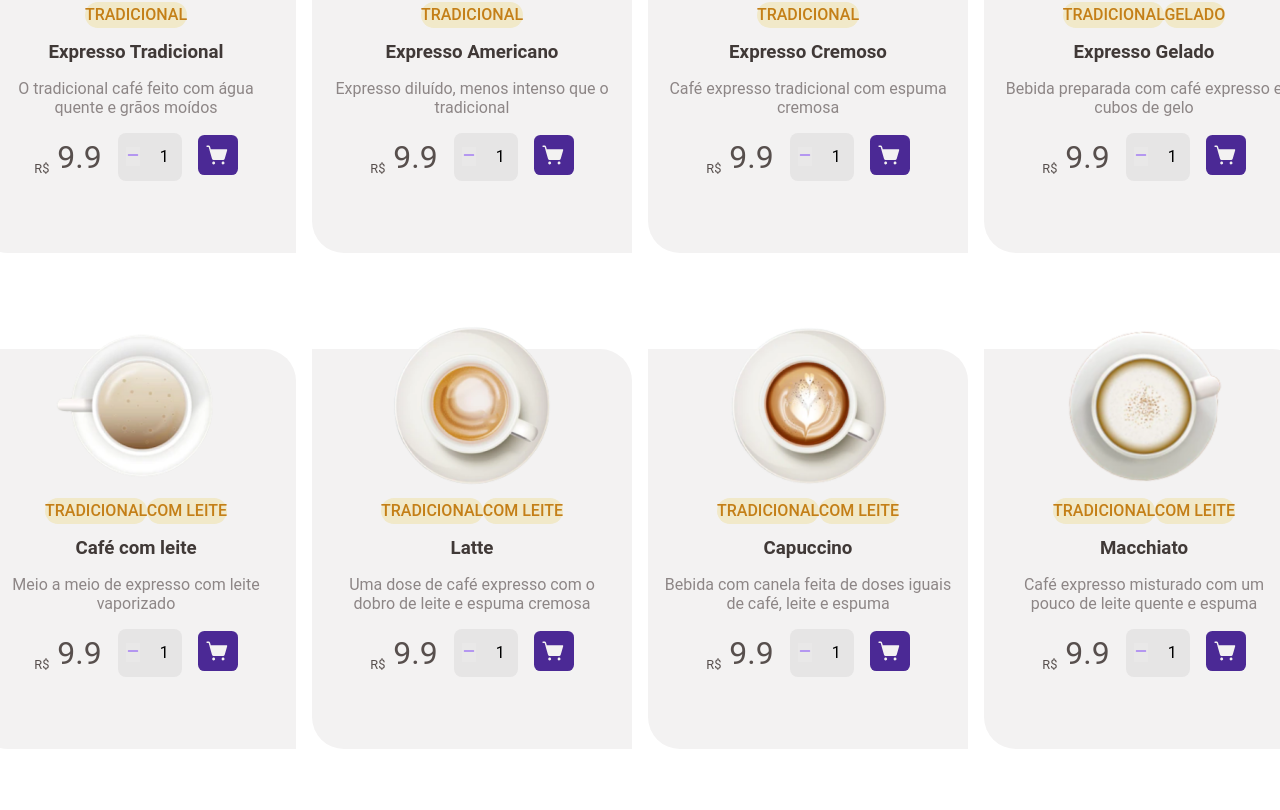
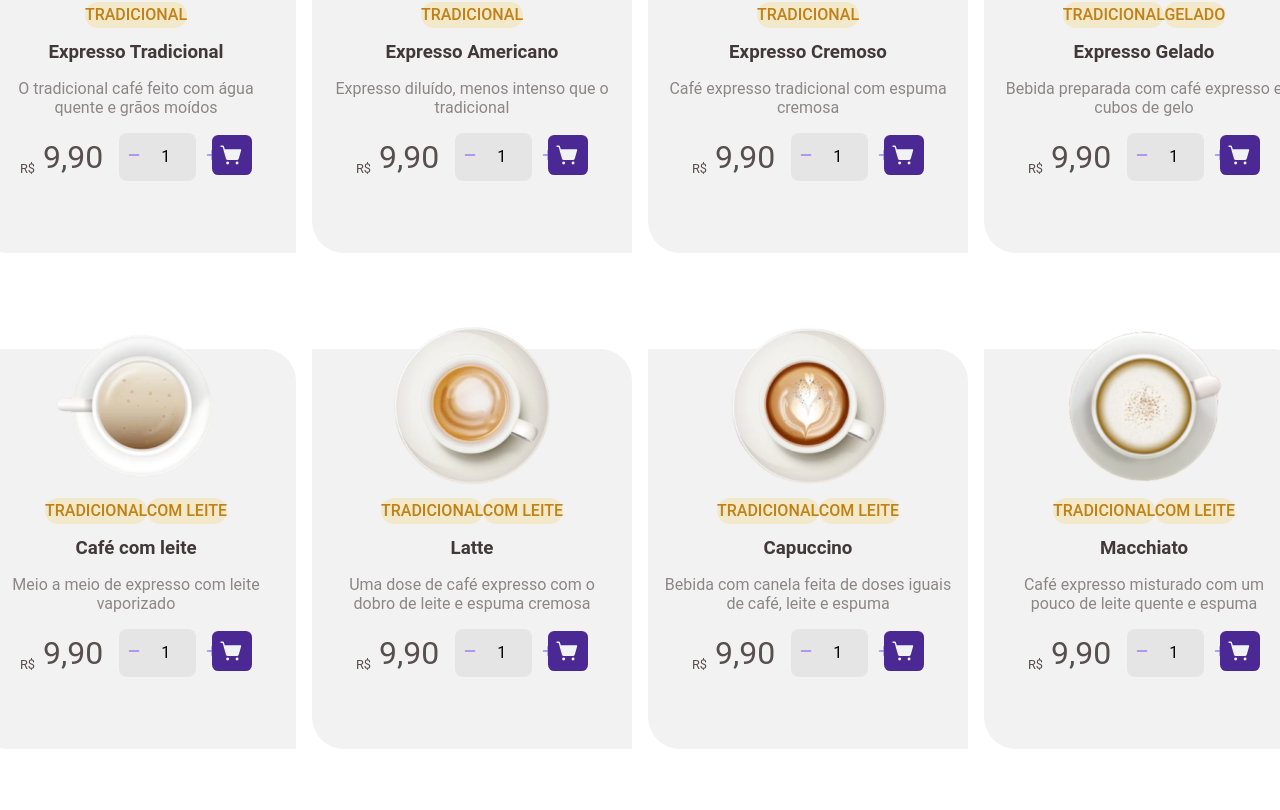
Before and after one commit to FeBotero/CoffeeDelivery, a React (Vite) app: page / in a window 1280 px wide. Shown: the part 1010-1820 px from the top of the page. Built offline with nearby package versions, Linux system fonts and the light colour scheme.

Commit message:
create UtilFunction formatCash

```diff
--- a/src/componets/InputNumber/index.tsx
+++ b/src/componets/InputNumber/index.tsx
@@ -4,22 +4,23 @@
 import { Minus, Plus } from "@phosphor-icons/react";
 
 interface QTDProps{
+  size?: "medium" | "small";
   onIncrase:()=>void;
   onDecrase:()=>void;
   quantity:number;
 }
 
-export function InputNumber({onIncrase,onDecrase,quantity}:QTDProps)  {
+export function InputNumber({size = 'medium',onIncrase,onDecrase,quantity}:QTDProps)  {
 
   return (
-    <InputContainer>
+    <InputContainer size={size}>
       <button className="sets" disabled={quantity<=1} onClick={onDecrase}>
           <Minus size={14} />
       </button>
-      <div>
+
         <input type="number" value={quantity}  />
-      </div>
-      <button className="sets" disabled={quantity>=20}  onClick={onIncrase}>
+
+      <button disabled={quantity>=20}  onClick={onIncrase}>
         <Plus size={14}  />
       </button>
 
--- a/src/componets/InputNumber/style.ts
+++ b/src/componets/InputNumber/style.ts
@@ -1,15 +1,17 @@
-import styled from "styled-components"
+import styled, { css } from "styled-components"
 
-export const InputContainer = styled.div`
+interface QuantityInputProps {
+  size?: "medium" | "small";
+}
+
+export const InputContainer = styled.div<QuantityInputProps>`
   display: flex;
-
   background: ${props=>props.theme["base-button"]};
-
   border-radius: 8px;
   height: 3rem;
   align-items: center;
   justify-content: space-between;
-  width: 5vw;
+  width: 6vw;
   font-weight: bold;
   font-size: large;
   padding: 0.5rem;
@@ -20,9 +22,7 @@
     height: 100%;
 
   }
-  img{
-    height: 1rem;
-  }
+
 
   input[type=number]{
     appearance: textfield;
@@ -31,11 +31,24 @@
     border: 0;
     text-align: center;
     width: 1.5rem;
+    &:focus {
+            outline: none;
+    }
+
+    ${({ size }) => size === 'medium' && css`
+    padding: 0.5rem;
+    `}
+
+    ${({ size }) => size === 'small' && css`
+    padding: 0.3rem 0.5rem;
+    `}
   }
-  .sets{
+  button{
+    width: 1rem;
     border: 0;
     color: ${props=>props.theme["purple"]};
     cursor: pointer;
+    background: transparent;
 
   }
 
--- a/src/pages/Home/components/Card/CardCoffee.tsx
+++ b/src/pages/Home/components/Card/CardCoffee.tsx
@@ -2,6 +2,7 @@
 import BuyButton from "../../../../assets/BuyButton.svg"
 import { InputNumber } from "../../../../componets/InputNumber"
 import { BuyContainer, CardContainer } from "./style"
+import { formatCash } from "../../../../utils/formatCash";
 
 export interface ICardCoofee {
   img:string;
@@ -13,7 +14,7 @@
 
 export function CardCooffee({ img, nome, description, price, types }: ICardCoofee) {
   const [quantity,setQuantity]=useState(1)
-
+  const priceFormated = formatCash(price)
 
   function handleIncrese(){
     setQuantity(state=>state+1)
@@ -26,7 +27,7 @@
     <CardContainer>
       <div className="showCoffee">
         <img src={img} alt={nome} />
-        <div>
+        <div className="types">
           {
             types.map((type:string) => (
               <span>{type}</span>
@@ -39,7 +40,7 @@
         <p>{description}</p>
       </div>
       <BuyContainer>
-        <div className="priceProduct"><span>R$ </span>{price}</div>
+        <div className="priceProduct"><span>R$ </span>{priceFormated}</div>
         <div className="qtdProduct">
           <InputNumber
             onIncrase={handleIncrese}
--- /dev/null
+++ b/src/utils/formatCash.ts
@@ -0,0 +1,5 @@
+export function formatCash(value:number){
+  return value.toLocaleString("pt-BR",{
+    minimumFractionDigits:2
+  })
+}
```
